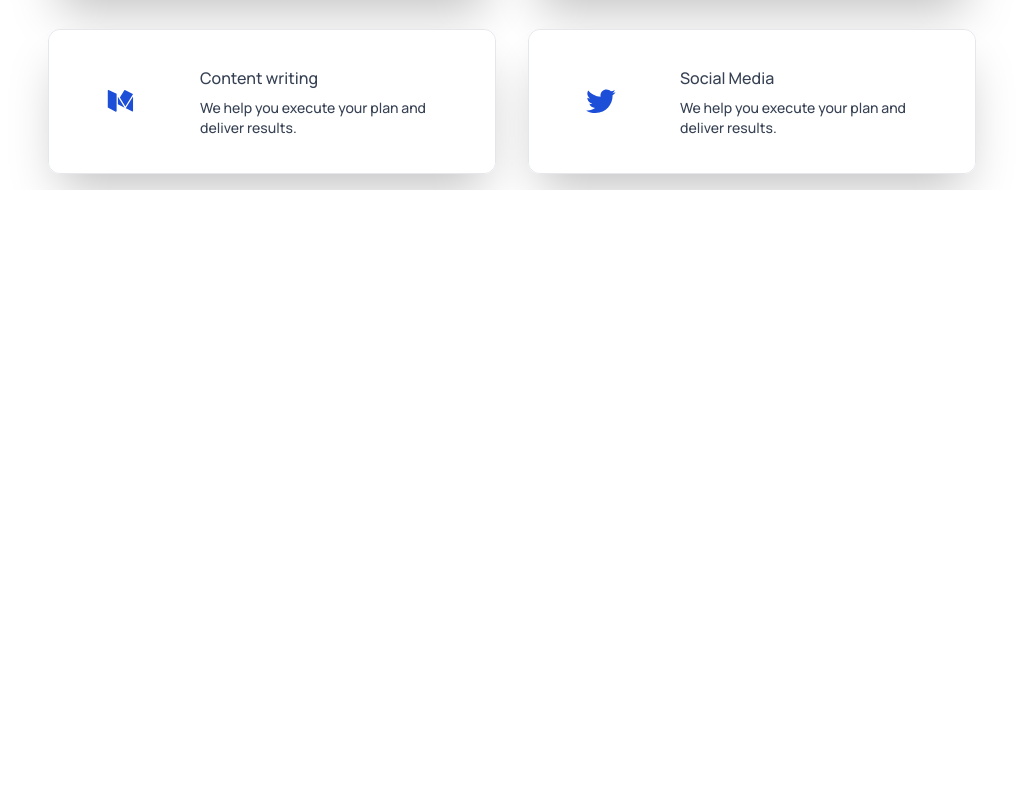
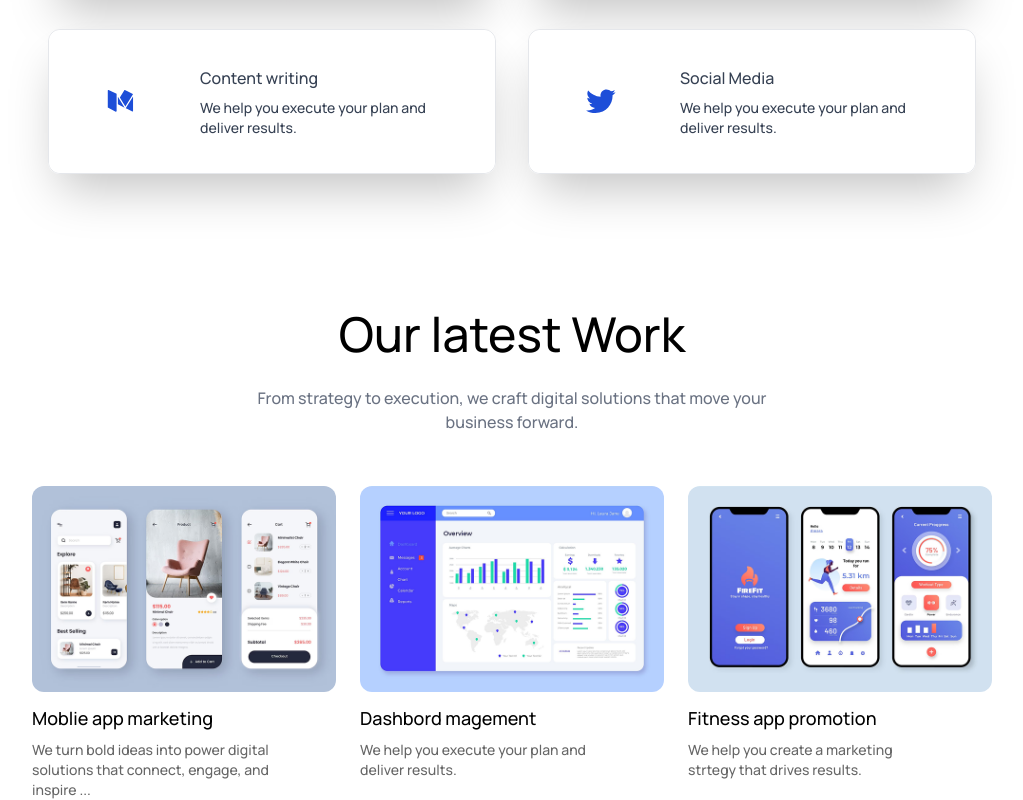
Before and after one commit to hishamrehab/agency-ai-platform, a React (Vite) app: page / in a window 1280 px wide. Shown: the part 1707-2507 px from the top of the page, without its empty margins (128-1151 px from the left). Before the commit the page ends 1897 px from the top, so only its background shows below. Built offline with nearby package versions, Linux system fonts and the light colour scheme.

Commit message:
latest work section

```diff
--- a/src/App.jsx
+++ b/src/App.jsx
@@ -3,6 +3,7 @@
 import Hero from "./components/Hero";
 import TrustedBy from "./components/TrustedBy";
 import Services from "./components/Services";
+import OurWork from "./components/OurWork";
 
 const App = () => {
   const [theme, setTheme] = useState(
@@ -15,6 +16,7 @@
       <Hero />
       <TrustedBy />
       <Services />
+      <OurWork />
     </div>
   );
 };
--- /dev/null
+++ b/src/components/OurWork.jsx
@@ -0,0 +1,58 @@
+import React from "react";
+import Title from "./Title";
+import assets from "../assets/assets";
+
+const OurWork = () => {
+  const workData = [
+    {
+      title: "Moblie app marketing",
+      description:
+        "We turn bold ideas into power digital solutions that connect, engage, and inspire ...",
+      image: assets.work_mobile_app,
+    },
+
+    {
+      title: "Dashbord magement",
+      description: "We help you execute your plan and deliver results.",
+      image: assets.work_dashboard_management,
+    },
+
+    {
+      title: "Fitness app promotion",
+      description: "We help you create a marketing strtegy that drives results.",
+      image: assets.work_fitness_app,
+    },
+  ];
+
+  return (
+    <div
+      id="our-work"
+      className="flex flex-col items-center gap-7
+      px-4 sm:px-12 lg:px-24 xl:px-40 pt-30
+       text-gary-700 dark:text-white"
+    >
+      <Title
+        title="Our latest Work"
+        desc="From strategy to execution,
+         we craft digital solutions that move your business forward."
+      />
+
+      <div
+        className="grid
+       sm:grid-cols-2
+       lg:grid-cols-3
+      gap-6 w-full max-w-5xl"
+      >
+        {workData.map((work, index) => (
+          <div key={index} className="hover:scale-102 duration-500 transition-all cursor-pointer">
+            <img src={work.image} alt="" className="w-full rounded-xl" />
+            <h3 className="mt-3 mb-2 text-lg font-semibold">{work.title}</h3>
+            <p className="text-sm opacity-60 w-5/6">{work.description}</p>
+          </div>
+        ))}
+      </div>
+    </div>
+  );
+};
+
+export default OurWork;
```
